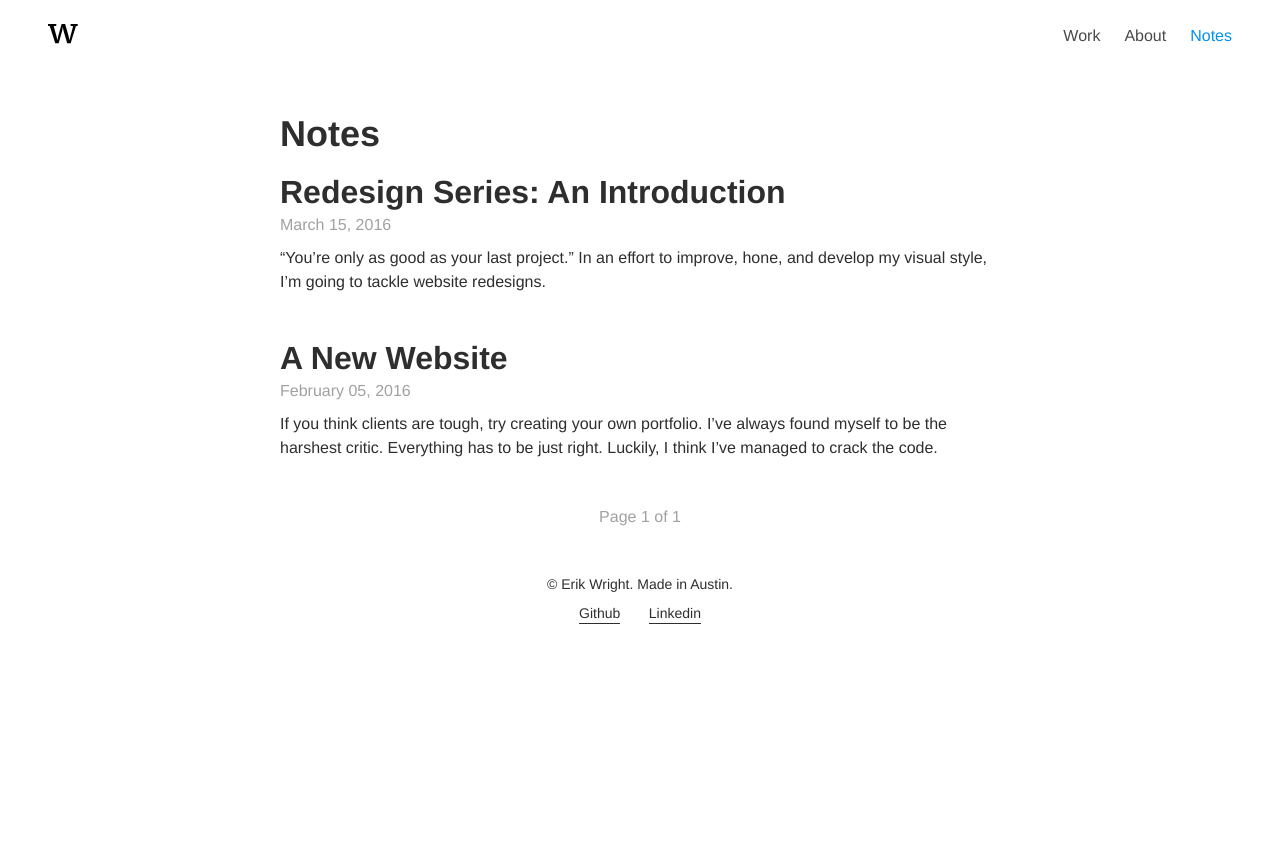
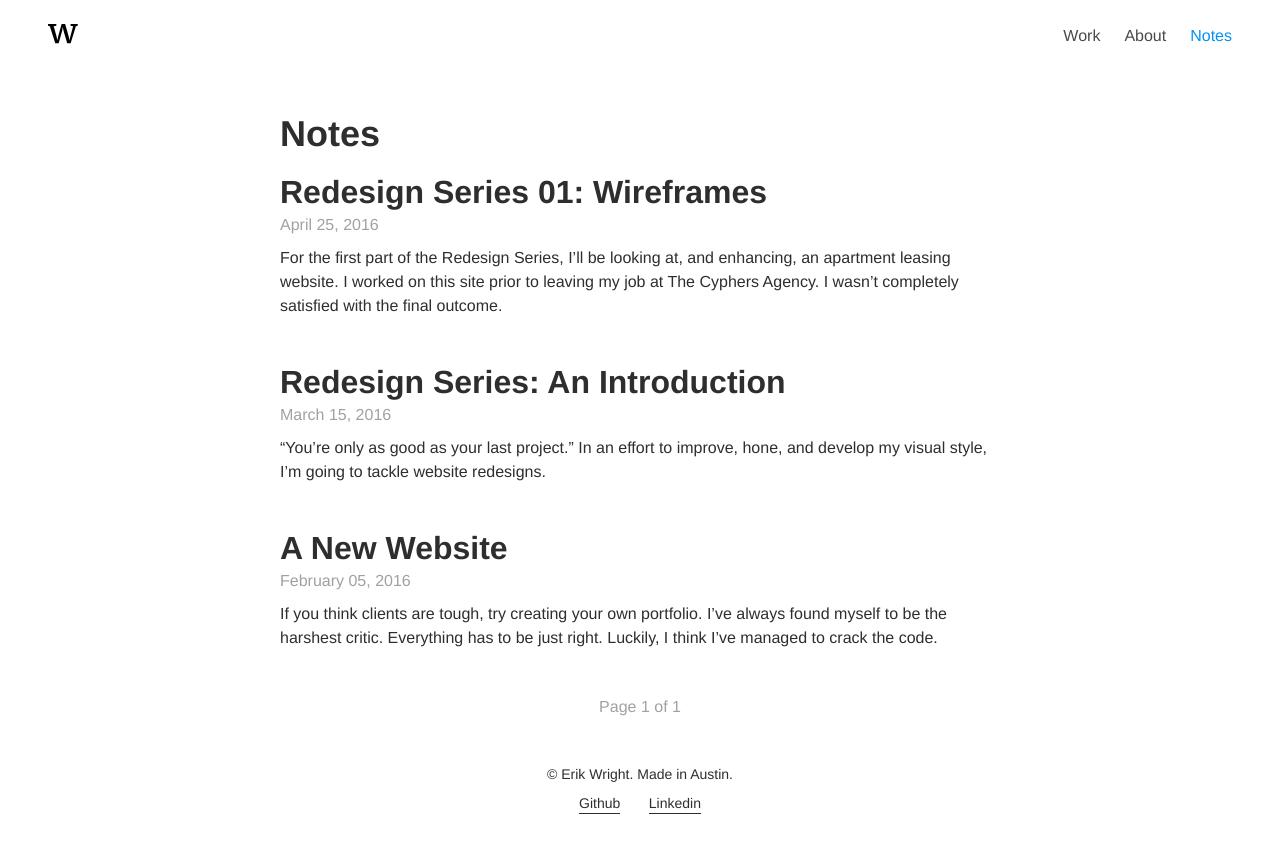
Before and after one commit to MrErikWright/mrerikwright.github.io, a Jekyll site: the page built from notes/index.html, in a window 1280 px wide. Shown: the top 853 px of the page. Built offline with Jekyll 4.4.1, drawn with Linux system fonts in a browser that asks for light colours; the list of posts is cut into pages by our own code; some of the changed lines change nothing that is shown.

Commit message:
add redesign series blog post

```diff
--- /dev/null
+++ b/_posts/2016-04-25-redesign-series-01-wireframes.md
@@ -0,0 +1,36 @@
+---
+layout: post
+title: "Redesign Series 01: Wireframes"
+date: 2016-04-25 22:45:00
+categories:
+current: notes
+---
+For the first part of the Redesign Series, I'll be looking at, and enhancing, an apartment leasing website. I worked on this site prior to leaving my job at The Cyphers Agency. I wasn't completely satisfied with the final outcome.
+
+<!--more-->
+
+Perhaps a good place to start is with the current site. Below is what the site looks like at the time of writing this post.
+
+![kayapartments.com]({{ site.url }}/images/blog/kay-current-homepage.png)
+
+Before I start talking about my revisions, let me first discuss the downfalls of this current iteration.
+
+#### UI Components
+
+* **Color scheme**. When the client approached us, Kay Apartments had one primary color: blue. This blue can be seen in the footer of the current site. About three-fourths of the way through building the site, the client wanted to add the green color to indicate "being environmentally conscious." Throwing caution to the wind, we accepted; however, I never truly got on board with the whole "green color equals a green initiative." It seemed haphazard to me.
+* **Body background color / boxed layout**. It's 2016. While the boxed layout has its place, this is definitely not it. Looking at competitors and big-name sites (for example, Apartments.com), none use a boxed layout.
+* **Gradient meshes**. When I first saw the black gradient meshes, I wasn't thrilled. To this day, I don't like them. They don't belong on the site. It just doesn't mesh well (no pun intended).
+* **Carousel**. The green carousel doesn't really serve a purpose. It moves too slowly, which means that people aren't going to sit there and watch it. For me, it's unnecessary.
+* **SEO**. One quick glance at the footer and you see the obvious SEO keywords thrown in there. See that? Just below the Find an Apartment section? Surely that information could have been placed in a less awkward position. Perhaps across the bottom of the footer, below the "Great locations at a great price" copy, or integrated in some way into the layout.
+
+#### UX Components
+
+* **Search functionality**. The most important aspect of the site is search. The sole reason for coming to this site is to find an apartment in your area. On the desktop version (pictured above), you have to click on the green "Find an Apartment" box. This opens up the search box (for the record, it's not readily apparent that you're supposed to click on the box). That's one too many clicks. As a user, if I'm coming to a site to search, I want the search box prominently displayed. I don't want to have to click unnecessarily. Couple that with a mind-blowing number of search parameters and you've got yourself a UX headache.
+* **Main slider**. The main slider serves as a way to showcase various properties. The problem? You can't actually cycle through them anymore. When I first designed and developed the site, I included navigation arrows to cycle through the slides. Now, they've been disabled.
+
+#### My Solution
+Taking all of the above into account, I set out to create the wireframes for the updated site. I focused on making sure the UI was clean and the UX was logical. I addressed all the problems above and fixed &mdash; or tweaked &mdash; them to arrive at my solution.
+
+![Kay Apartments Wireframes]({{ site.url }}/images/blog/kay-wireframe-homepage.png)
+
+In the next part of this series, I'll reveal the high-fidelity mockups for this redesign.
--- a/_sass/_layout.scss
+++ b/_sass/_layout.scss
@@ -376,6 +376,19 @@ footer {
   }
 }
 
+.post-inner {
+  p {
+    img {
+      margin-bottom: $spacing-unit * 2;
+      margin-top: $spacing-unit * 2;
+    }
+
+    &:last-child img {
+      margin-bottom: $spacing-unit;
+    }
+  }
+}
+
 .page-overview {
   margin-bottom: $spacing-unit;
 }
```
Also changed, not shown: images/blog/kay-current-homepage.png (added), images/blog/kay-wireframe-homepage.png (added).
